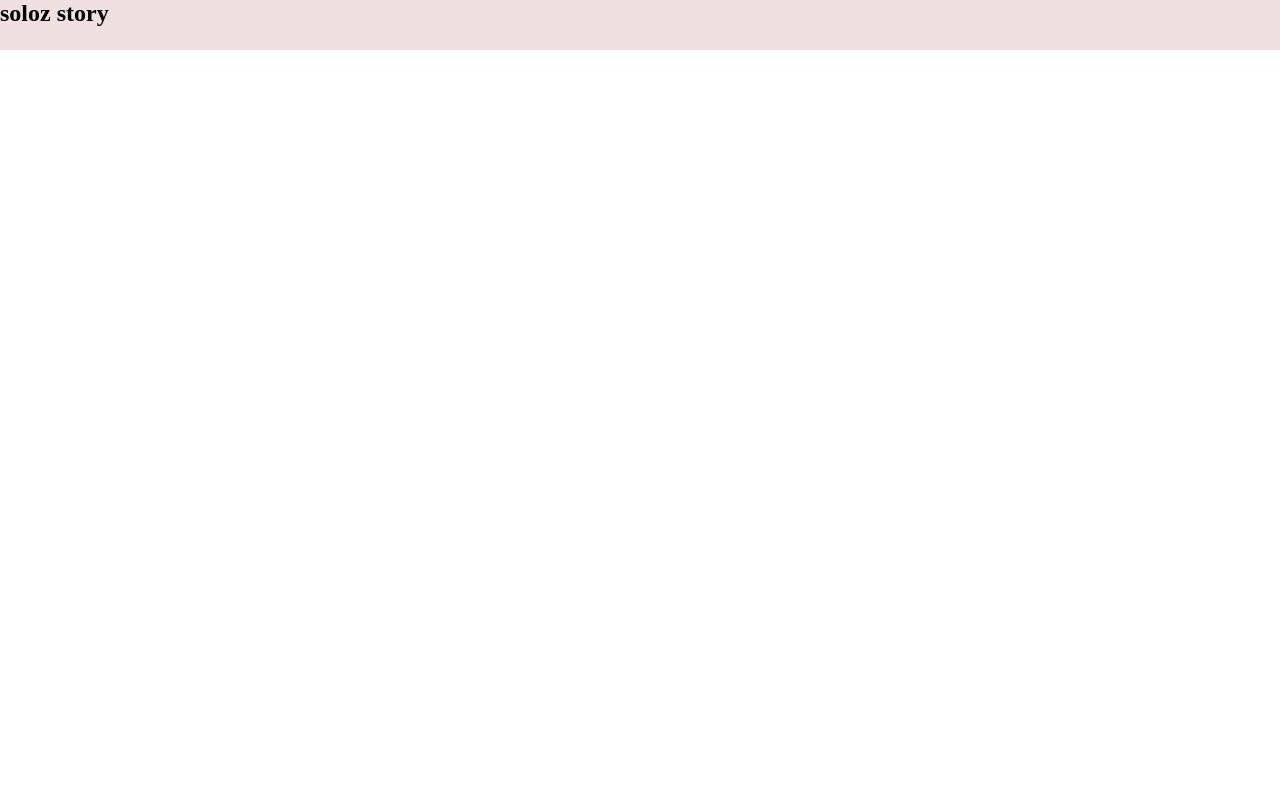
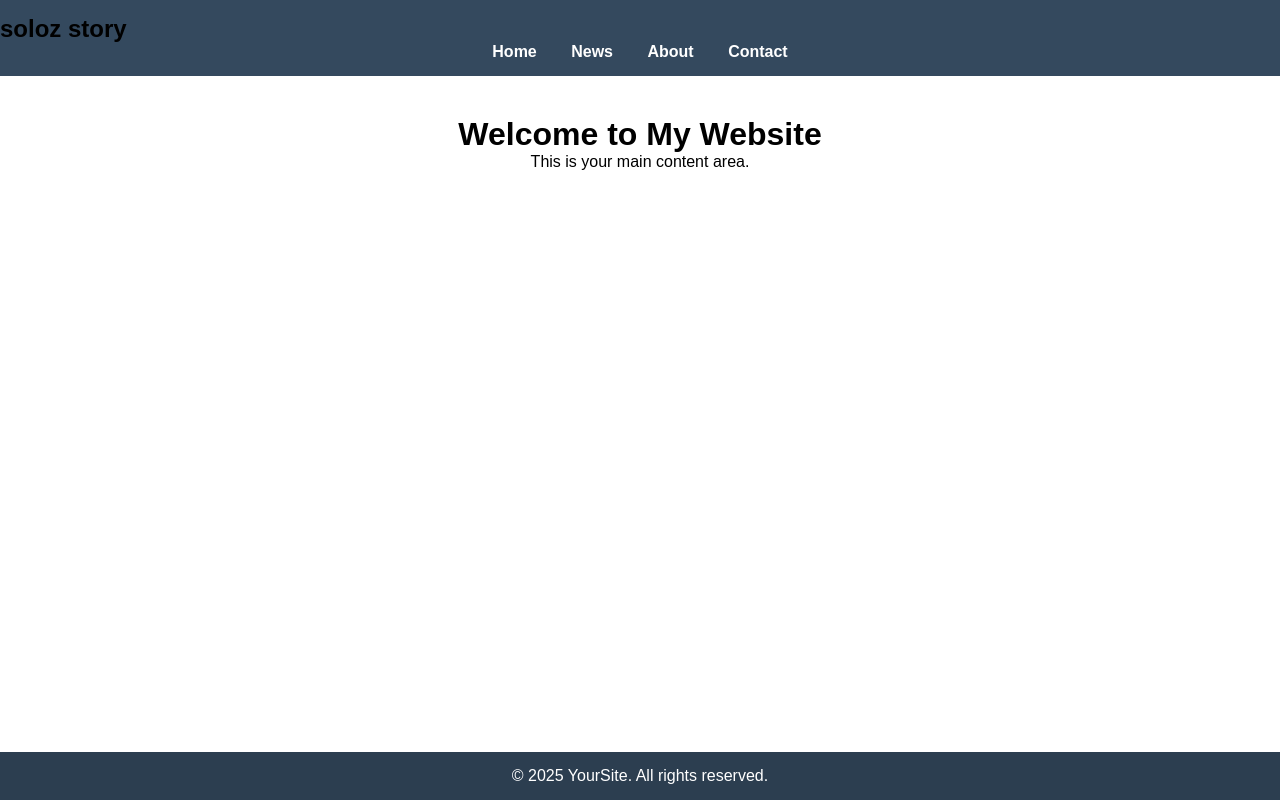
Before and after one commit to hamudi-solo/story-made, a plain HTML site: page index.html in a window 1280 px wide. Drawn offline with Linux system fonts and the light colour scheme.

Commit message:
maked footer and nav bar

```diff
--- a/index.html
+++ b/index.html
@@ -1,16 +1,34 @@
 <!DOCTYPE html>
 <html lang="en">
 <head>
-    <meta charset="UTF-8">
-    <meta name="viewport" content="width=device-width, initial-scale=1.0">
-    <link rel="stylesheet" href="style.css">
-    <title>Document</title>
+  <meta charset="UTF-8">
+  <meta name="viewport" content="width=device-width, initial-scale=1.0">
+  <title>Navbar and Footer</title>
+  <link rel="stylesheet" href="style.css">
 </head>
 <body>
-    <nav>
-        <div class="nav-bar">
-            <h1>soloz story</h1>
-        </div>
-    </nav>
+
+  <!-- Navigation Bar -->
+  <nav class="navbar">
+    <ul> <h1>soloz story</h1>
+      <li><a href="#">Home</a></li>
+      <li><a href="#">News</a></li>
+      <li><a href="#">About</a></li>
+      <li><a href="#">Contact</a></li>
+    </ul>
+
+  </nav>
+
+  <!-- Main content -->
+  <div class="content">
+    <h1>Welcome to My Website</h1>
+    <p>This is your main content area.</p>
+  </div>
+
+  <!-- Footer -->
+  <footer class="footer">
+    <p>&copy; 2025 YourSite. All rights reserved.</p>
+  </footer>
+
 </body>
 </html>
--- a/style.css
+++ b/style.css
@@ -1,11 +1,59 @@
+/* Reset default styles */
 * {
-  padding: 0%;
-  margin: 0%;
+  margin: 0;
+  padding: 0;
   box-sizing: border-box;
 }
-.nav-bar {
-  background-color: rgb(241, 224, 224);
-  padding: 0%;
-  margin: 0%;
-  height: 50px;
+
+body {
+  min-height: 100vh;
+  display: flex;
+  flex-direction: column;
+  font-family: Arial, sans-serif;
 }
+
+/* Navbar */
+.navbar {
+  background-color: #34495e;
+  padding: 15px 0;
+  text-align: center;
+}
+
+.navbar ul {
+  list-style: none;
+}
+
+.navbar li {
+  display: inline;
+  margin: 0 15px;
+}
+
+.navbar a {
+  color: white;
+  text-decoration: none;
+  font-weight: bold;
+}
+
+.navbar a:hover {
+  text-decoration: underline;
+}
+
+/* Main Content */
+.content {
+  flex: 1;
+  padding: 40px;
+  text-align: center;
+}
+
+/* Footer */
+.footer {
+  background-color: #2c3e50;
+  color: white;
+  text-align: center;
+  padding: 15px 0;
+}
+.navbar h1 {
+  display: flex;
+  justify-content: left;
+  align-items: center;
+}
```
